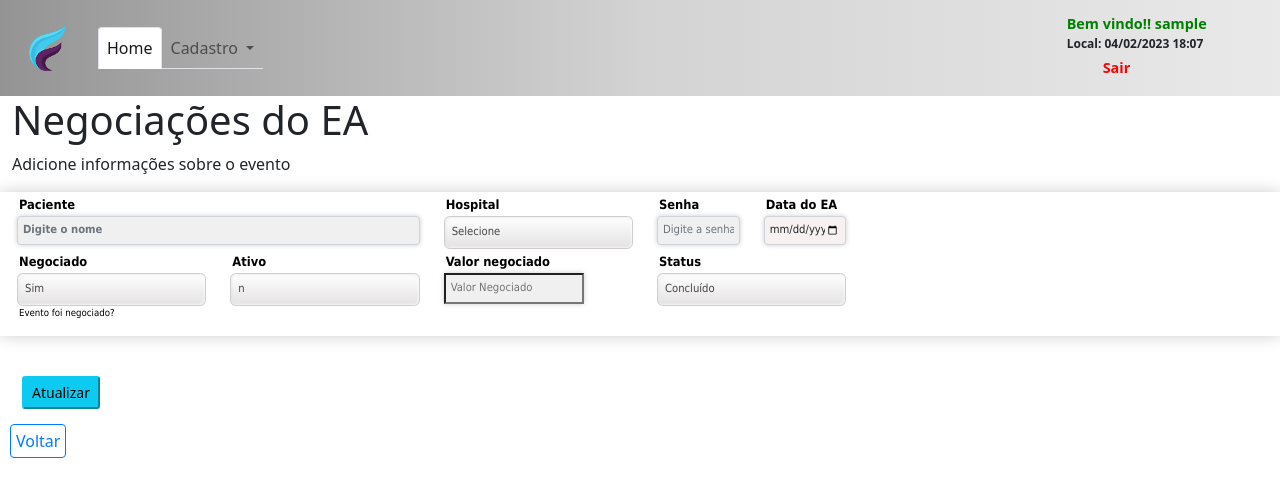
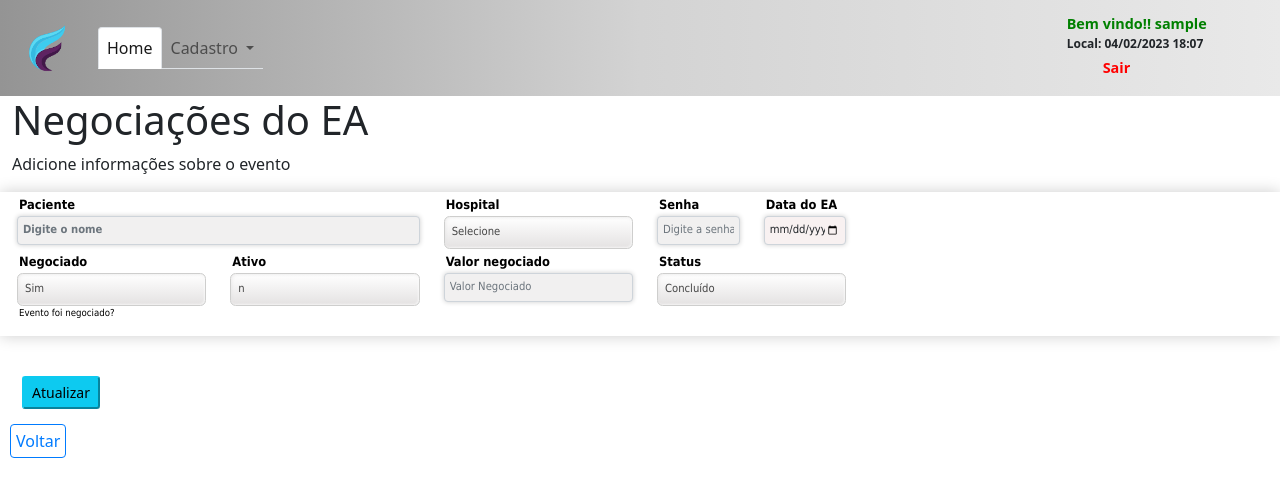
Before and after one commit to crisppi/EventoFull, a PHP site: page /edit_negociacao.php in a window 1280 px wide. Shown: the top 504 px of the page. Run offline with PHP 8.4, Linux system fonts and the light colour scheme; the visitor is signed in with stand-in values (Sample User, id 1); data that the repository does not hold is empty.

Commit message:
07/02 (1)

```diff
--- a/edit_negociacao.php
+++ b/edit_negociacao.php
@@ -73,7 +73,7 @@ include_once("array_dados.php");
                 </div>
                 <div class="form-group col-sm-2 ">
                     <label class="control-label" for="valor_negociado">Valor negociado</label>
-                    <input id="valor_negociado" type="text" name="valor_negociado" placeholder="Valor Negociado">
+                    <input id="valor_negociado" type="text" name="valor_negociado" placeholder="Valor Negociado" class="form-control">
                 </div>
                 <div class="form-group col-sm-2 ">
                     <label class="control-label" for="status">Status</label>
```
